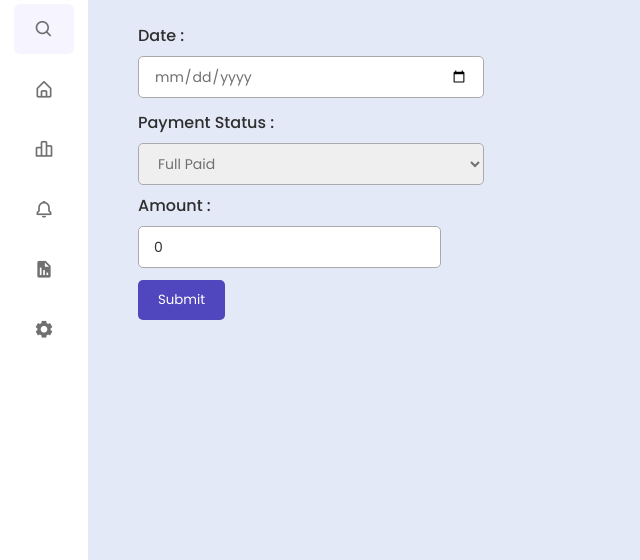
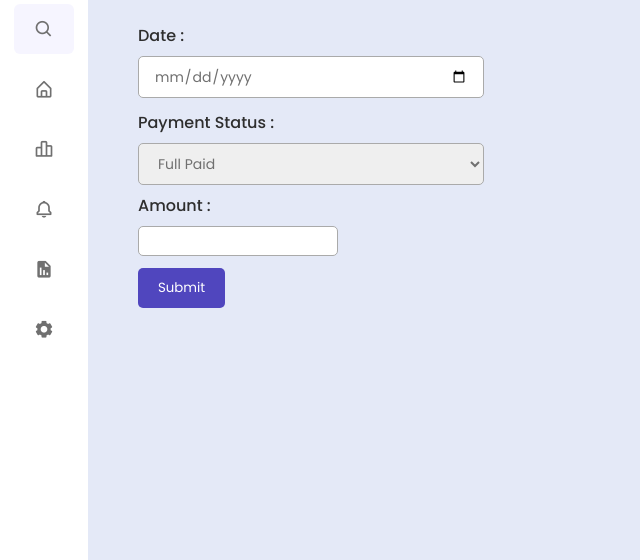
Before and after one commit to fahmida027/AMS, a PHP site: page /income.html in a window 1280 px wide. Shown: the part 119-679 px from the top of the page, without its empty margins (0-640 px from the left). Run offline with PHP 8.4, Linux system fonts and the light colour scheme.

Commit message:
Edited Income Page

```diff
--- a/income.css
+++ b/income.css
@@ -424,6 +424,17 @@ form .fields .input-field .error {
 #otherFields {
 display: none;
 }
+input[type=number]::-webkit-inner-spin-button,
+input[type=number]::-webkit-outer-spin-button {
+  -webkit-appearance: none;
+  margin: 0;
+}
+
+input[type=number] {
+  width: 200px;
+  height: 30px;
+  padding: 0 5px;
+}
 
 
 @media (max-width: 750px) {
--- a/income.html
+++ b/income.html
@@ -114,13 +114,13 @@
 
                   <div id="amountField">
                         <label for="amount">Amount :<br></label>
-                        <input type="number" id="amount" value="0" oninput="preventZero(this)">
+                        <input type="number" id="amount" value="Enter the amount" min="1" required>
                         <span id="amountError" style="color:red; display:none;">*Choose a payment status first</span>
                   </div>
 
                   <div id="otherFields" style="display:none;">
                         <label for="paidAmount">Paid Amount :<br></label>
-                        <input type="number" id="paidAmount" onblur="autofillWithZero(this)" value="0">
+                        <input type="number" id="paidAmount" onblur="autofillWithZero(this)" value="0" min="0">
                         <label for="type"><br>Type :<br></label>
                         <select id="type"  required>
                           <option value="AP">Account Payable</option>
@@ -131,7 +131,7 @@
                </div>
 
           </div>
-          <button type="submit" id="submitBtn" disabled>Submit</button>
+          <button type="submit">Submit</button>
           </div>
       </form>
     </div>
--- a/income.js
+++ b/income.js
@@ -10,6 +10,14 @@ const body = document.querySelector('body'),
     searchBtn.addEventListener("click", () => {
       sidebar.classList.remove("close");
     })
+    modeSwitch.addEventListener("click", () => {
+      body.classList.toggle("dark");
+      if (body.classList.contains("dark")) {
+        modeText.innerText = "Light mode";
+      } else {
+        modeText.innerText = "Dark mode";
+      }
+    });
     document.addEventListener("DOMContentLoaded", function() {
       // Toggle fields based on payment status
       toggleFields();
@@ -64,12 +72,6 @@ const body = document.querySelector('body'),
       }
   }
 
-  function preventZero(inputField) {
-    if (inputField.value === '0') {
-        inputField.value = '';
-    }
-
-    // Enable/disable submit button based on input value
-    var submitButton = document.getElementById('submitBtn');
-    submitButton.disabled = inputField.value === '0';
-}
+$('input[type=number]').on('mousewheel', function(e) {
+  $(e.target).blur();
+});
```
